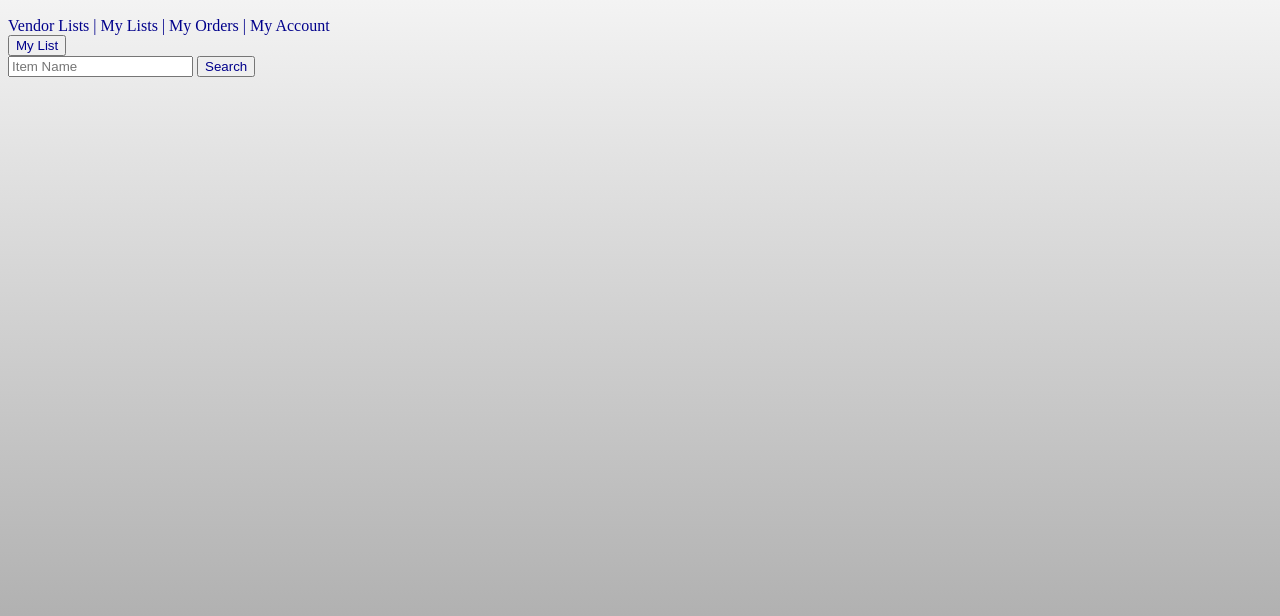
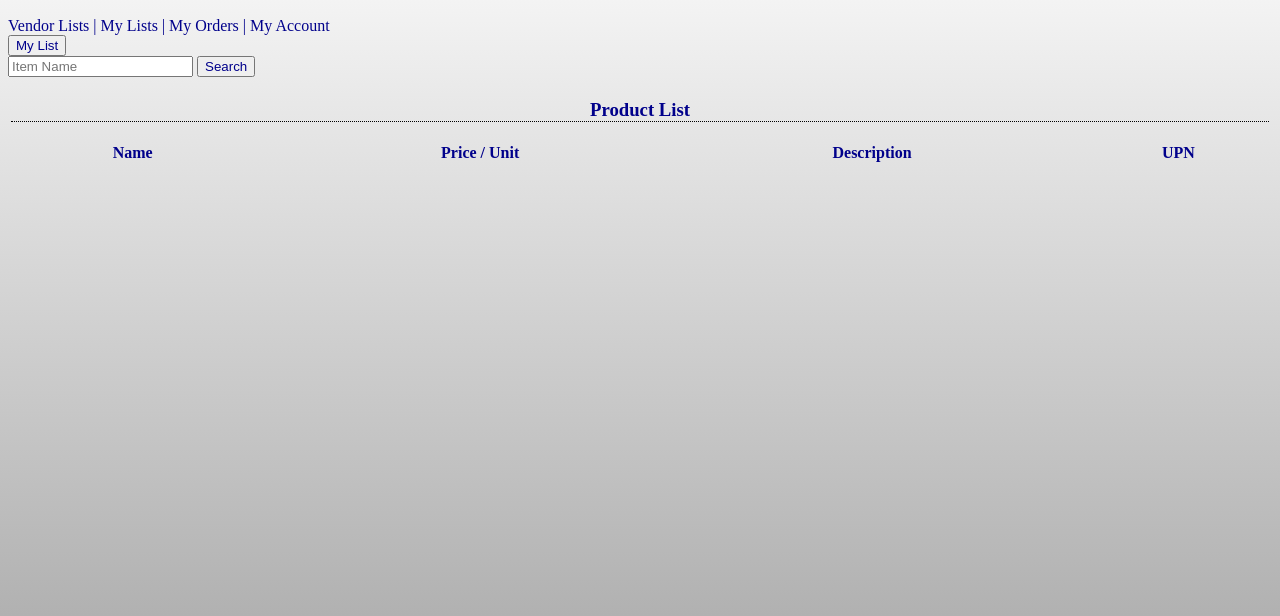
Before and after one commit to dvicklund/culinarySoft, a website: page public/client.html in a window 1280 px wide. Shown: the part 110-726 px from the top of the page. Drawn offline with nearby package versions, Linux system fonts and the light colour scheme.

Commit message:
Table set up

```diff
--- a/public/client.html
+++ b/public/client.html
@@ -68,7 +68,23 @@
         <input id="search" type="text" placeholder="Item Name"></input>
         <button type="submit">Search</button>
       </form>
-      <p class="searchResult"></p>
     </section>
+    <table id="listTable">
+      <thead>
+        <tr>
+          <th  id="tableTitle" colspan="42"><h3>Product List</h3></th>
+        </tr>
+        <tr id="listHeaders">
+          <th></th>
+          <th>Name</th>
+          <th>Price /</th>
+          <th>Unit</th>
+          <th>Description</th>
+          <th>UPN</th>
+        </tr>
+      </thead>
+      <tbody id="listBody"></tbody>
+    </table>
+
   </body>
 </html>
```
